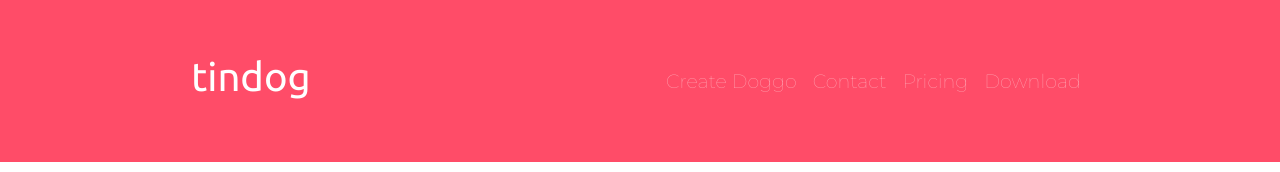
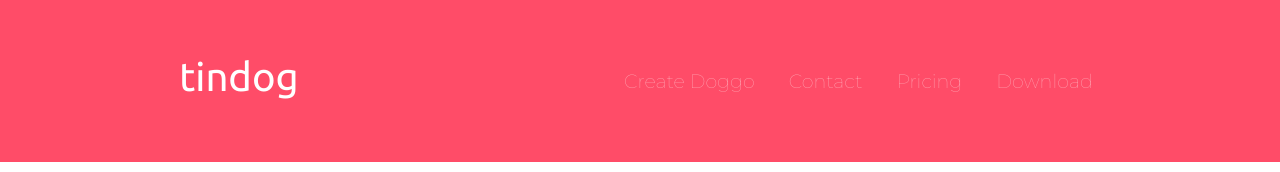
Before and after one commit to dagmarawachocka/TinDog, a website: page TinDogForm.html in a window 1280 px wide. Shown: the top 172 px of the page. Drawn offline with nearby package versions, Linux system fonts and the light colour scheme.

Commit message:
Update formStyle.css

```diff
--- a/formStyle.css
+++ b/formStyle.css
@@ -10,7 +10,9 @@ body {
     position: relative;
     padding: 40px 14%;
 }
-
+.container-fluid{
+    padding: 0;
+}
 #navbar-container {
     padding-left: 0;
     padding-right: 0;
@@ -30,6 +32,7 @@ body {
 
 .nav-item {
     text-align: center;
+    padding: 0 0 0 18px;
 }
 
 .nav-link {
```
